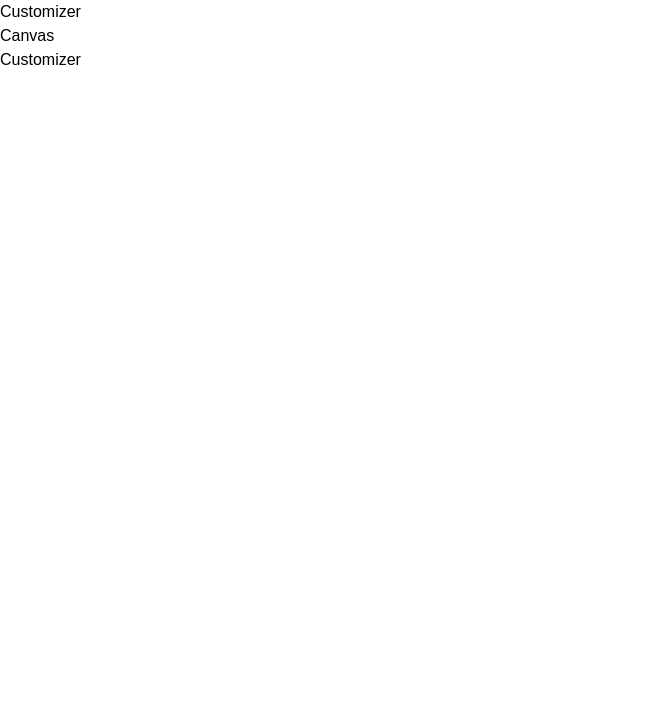
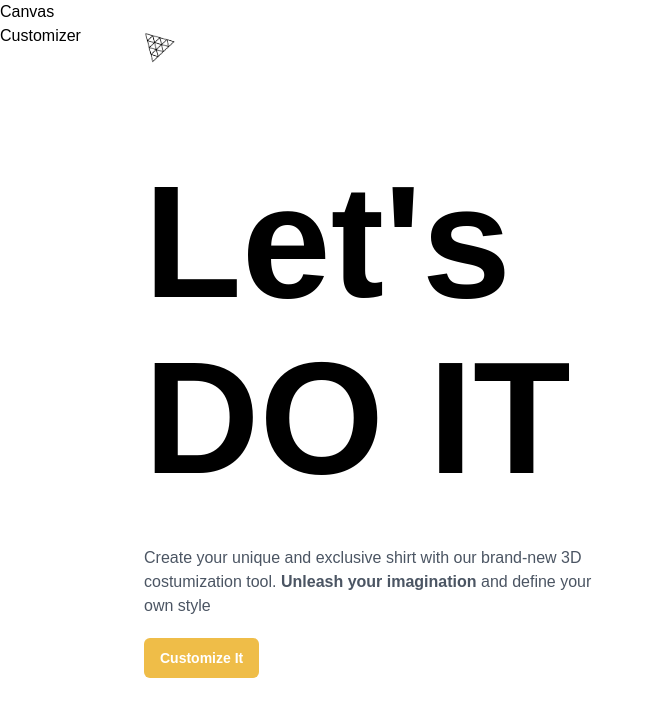
Before and after one commit to AJMS1118/3d-shirt-website, a React (Vite) app: page / in a window 1280 px wide. Shown: the top 716 px of the page, without its empty margins (0-654 px from the left). Built offline with nearby package versions, Linux system fonts and the light colour scheme; a web font is replaced by a local one.

Commit message:
setting the inital home and costumizer pages and creating new componentes

```diff
--- a/src/App.jsx
+++ b/src/App.jsx
@@ -1,5 +1,5 @@
 import Canvas from "./canvas";
-import Home from "./pages/Customizer";
+import Home from "./pages/Home";
 import Customizer from "./pages/Customizer";
 
 function App() {
--- /dev/null
+++ b/src/components/AIPicker.jsx
@@ -0,0 +1,4 @@
+const AIPicker = () => {
+	return <div>AIPicker</div>;
+};
+export default AIPicker;
--- /dev/null
+++ b/src/components/ColorPicker.jsx
@@ -0,0 +1,4 @@
+const ColorPicker = () => {
+	return <div>ColorPicker</div>;
+};
+export default ColorPicker;
--- /dev/null
+++ b/src/components/CustomButton.jsx
@@ -0,0 +1,27 @@
+import { useSnapshot } from "valtio";
+import state from "../store";
+
+// eslint-disable-next-line react/prop-types
+const CustomButton = ({ type, title, handleClick, customStyles }) => {
+	const snap = useSnapshot(state);
+	const generateStyles = (type) => {
+		if (type === "filled") {
+			return {
+				backgroundColor: snap.color,
+				color: "#fff",
+			};
+		}
+	};
+	return (
+		<>
+			<button
+				className={`px-2 py-1.5 flex-1 rounded-md ${customStyles}`}
+				style={generateStyles(type)}
+				onClick={handleClick}
+			>
+				{title}
+			</button>
+		</>
+	);
+};
+export default CustomButton;
--- /dev/null
+++ b/src/components/FilePicker.jsx
@@ -0,0 +1,4 @@
+const FilePicker = () => {
+	return <div>FilePicker</div>;
+};
+export default FilePicker;
--- /dev/null
+++ b/src/components/Tab.jsx
@@ -0,0 +1,4 @@
+const Tab = () => {
+	return <div>Tab</div>;
+};
+export default Tab;
--- /dev/null
+++ b/src/components/index.js
@@ -0,0 +1,7 @@
+import CustomButton from "./CustomButton";
+import AIPicker from "./AIPicker";
+import ColorPicker from "./ColorPicker";
+import FilePicker from "./FilePicker";
+import Tab from "./Tab";
+
+export { CustomButton, AIPicker, ColorPicker, FilePicker, Tab };
--- a/src/pages/Home.jsx
+++ b/src/pages/Home.jsx
@@ -1,4 +1,57 @@
+import { motion, AnimatePresence } from "framer-motion";
+import { useSnapshot } from "valtio";
+import state from "../store";
+import { CustomButton } from "../components/";
+
+import {
+	headContainerAnimation,
+	headContentAnimation,
+	headTextAnimation,
+	slideAnimation,
+} from "../config/motion";
+
 const Home = () => {
-	return <div>Home</div>;
+	const snap = useSnapshot(state);
+	return (
+		<AnimatePresence>
+			{snap.intro && (
+				<motion.section className="home" {...slideAnimation("left")}>
+					<motion.header {...slideAnimation("down")}>
+						<img
+							src="./threejs.png"
+							alt="logo"
+							className="w-8 h-8 object-contain"
+						/>
+					</motion.header>
+
+					<motion.div className="home-content" {...headContainerAnimation}>
+						<motion.div {...headTextAnimation}>
+							<h1 className="head-text">
+								Let&apos;s
+								<br className="xl:block hidden" /> DO IT
+							</h1>
+						</motion.div>
+						<motion.div
+							{...headContentAnimation}
+							className="flex flex-col gap-5"
+						>
+							<p className="max-w-md text-gray-600 text-base font-normal">
+								Create your unique and exclusive shirt with our brand-new 3D
+								costumization tool. <strong>Unleash your imagination</strong>{" "}
+								and define your own style
+							</p>
+							<CustomButton
+								type="filled"
+								title="Customize It"
+								handleClick={() => (state.intro = false)}
+								customStyles="w-fit px-4 py-2.5 text-sm font-bold"
+							/>
+						</motion.div>
+					</motion.div>
+				</motion.section>
+			)}
+		</AnimatePresence>
+	);
 };
+
 export default Home;
--- /dev/null
+++ b/src/store/index.js
@@ -0,0 +1,12 @@
+import { proxy } from "valtio";
+
+const state = proxy({
+	intro: true,
+	color: "#efbd48",
+	isLogoTexture: true,
+	isFullTexture: false,
+	logoDecal: "./threejs.png",
+	fullDecal: "./threejs.png",
+});
+
+export default state;
```
Also changed, not shown: src/pages/Customizer.jsx (+11 -0 lines).
